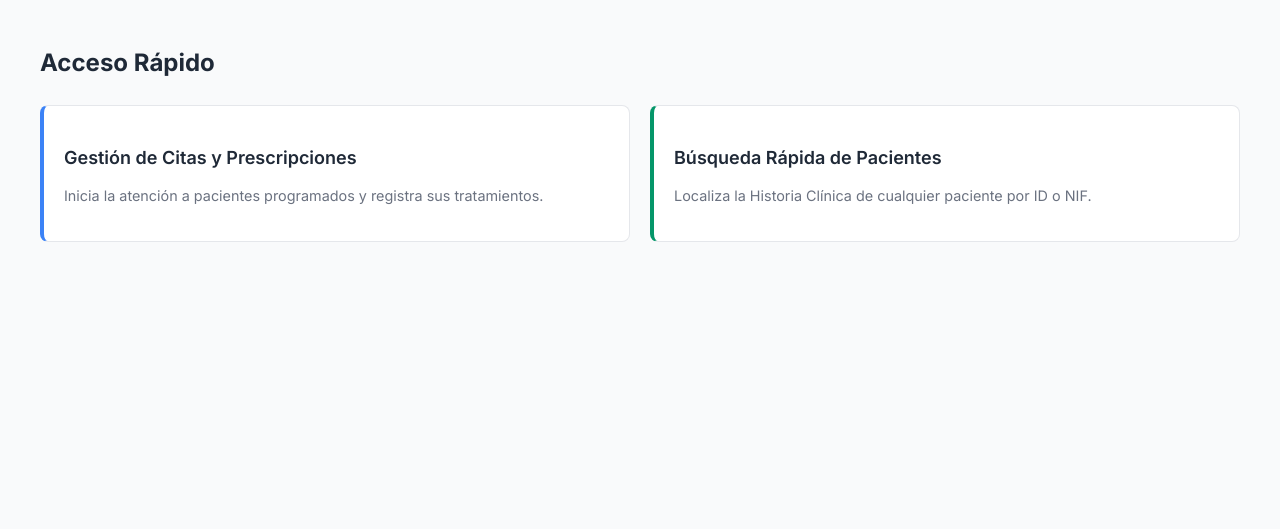
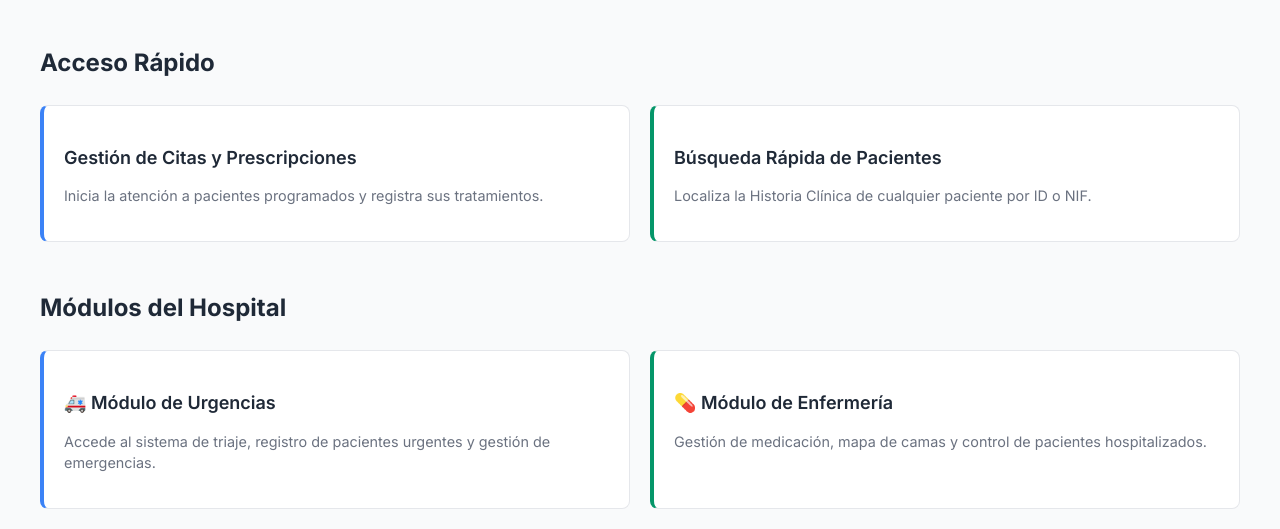
Before and after one commit to JuanBMPg/ProyectoUd2Dise-o, a plain HTML site: page dashboard.html in a window 1280 px wide. Shown: the part 419-948 px from the top of the page. Before the commit the page ends 800 px from the top, so only its background shows below. Drawn offline with Linux system fonts and the light colour scheme.

Commit message:
acceso a modulos desde dashboard

```diff
--- a/dashboard.html
+++ b/dashboard.html
@@ -71,6 +71,21 @@
                 </a>
             </div>
         </div>
+
+        <!-- Sección de Módulos del Hospital -->
+        <div class="seccion-dashboard">
+            <h2 class="cabecera-dashboard">Módulos del Hospital</h2>
+            <div class="rejilla-2-columnas">
+                <a href="urgencias/" class="panel-acceso panel-acceso-citas">
+                    <h3 class="acceso-titulo">🚑 Módulo de Urgencias</h3>
+                    <p class="acceso-descripcion">Accede al sistema de triaje, registro de pacientes urgentes y gestión de emergencias.</p>
+                </a>
+                <a href="enfermeria/" class="panel-acceso panel-acceso-busqueda">
+                    <h3 class="acceso-titulo">💊 Módulo de Enfermería</h3>
+                    <p class="acceso-descripcion">Gestión de medicación, mapa de camas y control de pacientes hospitalizados.</p>
+                </a>
+            </div>
+        </div>
     </div>
 </body>
 
```
